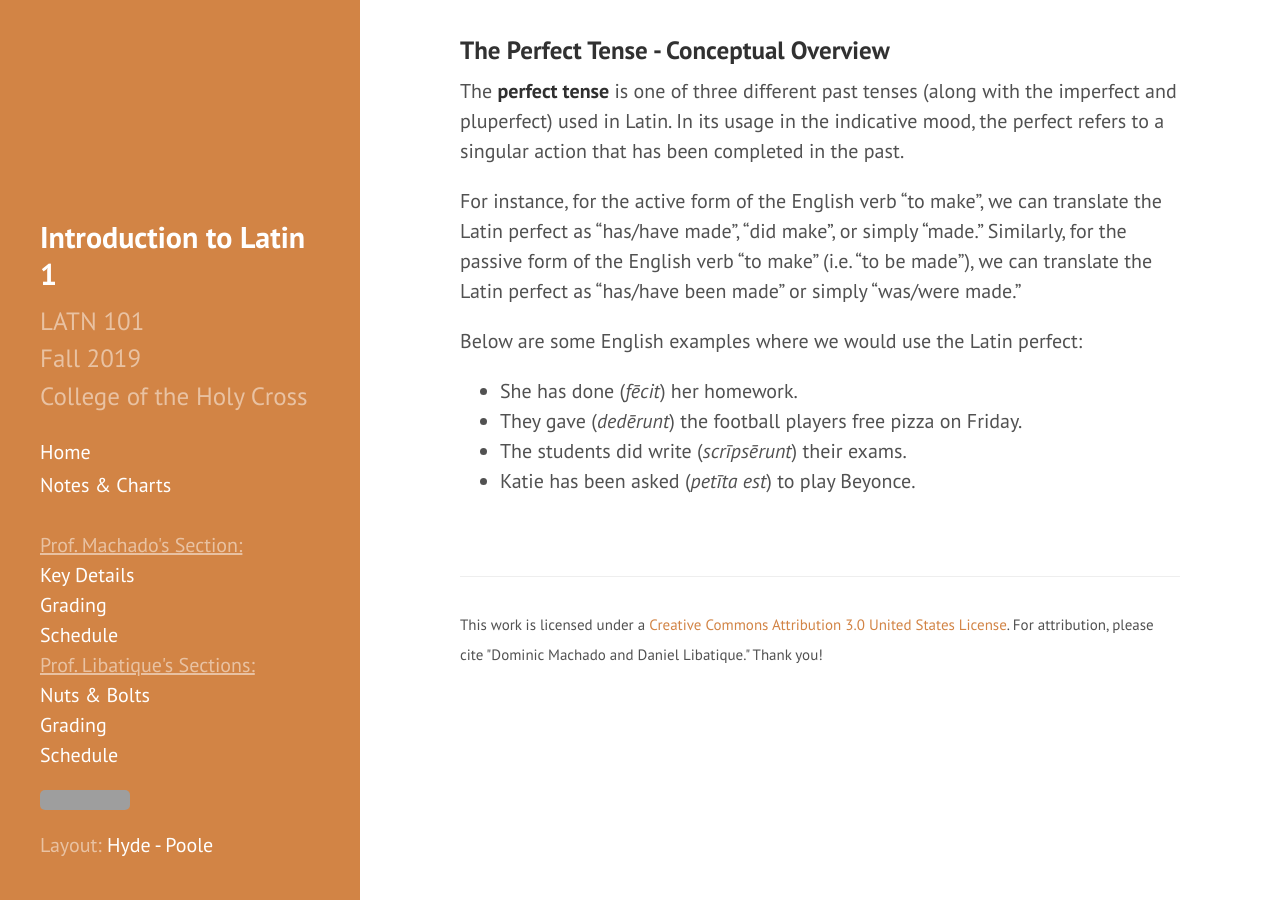
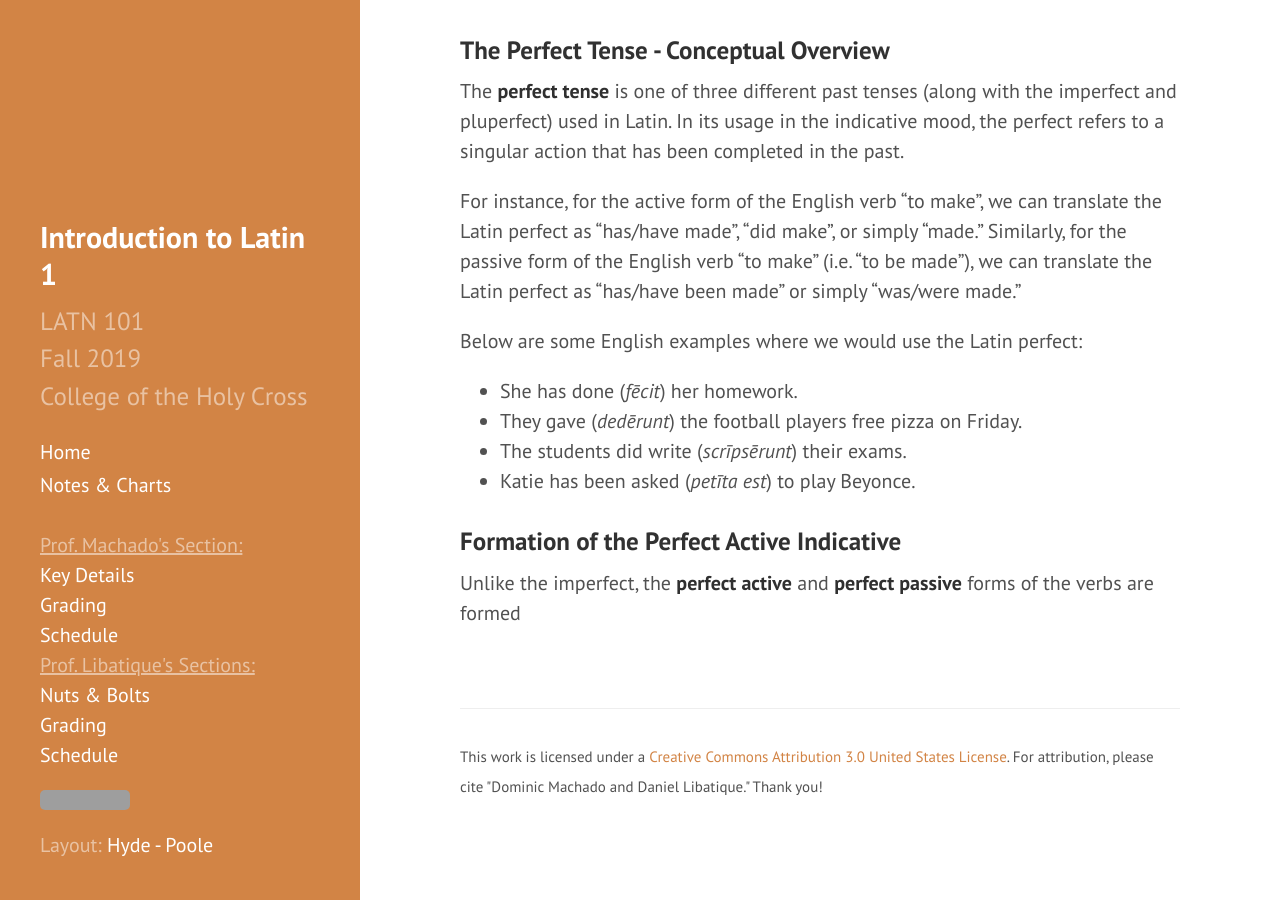
Before and after one commit to DLibatique/LATN102-S20, a Jekyll site: the page built from notes/module-2-tenses.md, in a window 1280 px wide and 900 px high, scrolled down 2429 px. Built offline with Jekyll 4.4.1, drawn with Linux system fonts in a browser that asks for light colours; grey boxes are pictures that could not be loaded.

Commit message:
Formation of perfect active added

```diff
--- a/notes/module-2-tenses.md
+++ b/notes/module-2-tenses.md
@@ -81,3 +81,7 @@ Below are some English examples where we would use the Latin perfect:
 * They gave (*dedērunt*) the football players free pizza on Friday.
 * The students did write (*scrīpsērunt*) their exams.
 * Katie has been asked (*petīta est*) to play Beyonce.
+
+### Formation of the Perfect Active Indicative
+
+Unlike the imperfect, the **perfect active** and **perfect passive** forms of the verbs are formed
```
